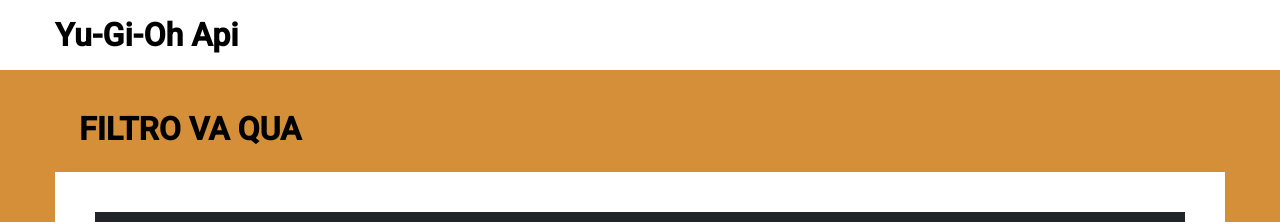
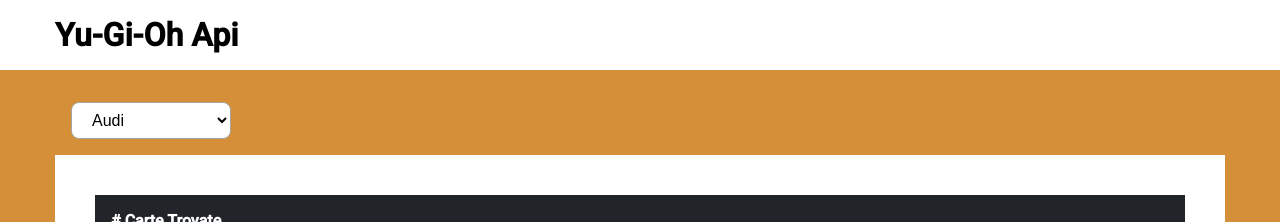
Before and after one commit to GiorgioBelardelli/vite-yu-gi-oh, a Vue app: page / in a window 1280 px wide. Shown: the top 222 px of the page. Built offline with nearby package versions, Linux system fonts and the light colour scheme; no server answers.

Commit message:
Feat: TopSelect component

```diff
--- a/src/App.vue
+++ b/src/App.vue
@@ -2,6 +2,7 @@
 import axios from 'axios'
 import AppHeader from './components/AppHeader.vue'
 import CardList from './components/CardList.vue'
+import TopSelect from './components/TopSelect.vue';
 
 import { store } from './store';
 
@@ -9,6 +10,7 @@
   components: {
     AppHeader,
     CardList,
+    TopSelect,
   },
   data() {
     return {
@@ -21,15 +23,26 @@
         .get(store.apiURL)
         .then((res => {
           store.cardList = res.data.data;
-          console.log(store.cardList);
         }))
         .catch((err) => {
           console.log("Errori", err);
         })
-    }
+    },
+    getArchetypes() {
+      axios
+        .get(store.archetypesURL)
+        .then((res => {
+          // store.archetypeList = res.data.data;
+          console.log(res.data);
+        }))
+        .catch((err) => {
+          // console.log("Errori", err);
+        })
+    },
   },
   created() {
     this.getCards();
+    this.getArchetypes();
   },
 
 }
@@ -38,6 +51,7 @@
 <template>
   <AppHeader message="Yu-Gi-Oh Api" />
   <main>
+    <TopSelect />
     <CardList />
   </main>
 </template>
--- a/src/components/CardList.vue
+++ b/src/components/CardList.vue
@@ -17,11 +17,6 @@
 
 <template>
     <div class="container">
-
-        <div class="container-filter">
-            <h1>FILTRO VA QUA</h1>
-        </div>
-
         <section>
             <div class="msg-container">
                 <h4># Carte Trovate</h4>
@@ -63,8 +58,4 @@
         }
     }
 }
-
-.container-filter {
-    padding: 1.5rem;
-}
 </style>
--- /dev/null
+++ b/src/components/TopSelect.vue
@@ -0,0 +1,45 @@
+<script>
+import { store } from '../store';
+
+export default {
+    name: 'TopSelect',
+
+    data() {
+        return {
+            store
+        }
+    },
+}
+
+</script>
+
+<template>
+    <div class="container">
+        <div class="select-container">
+            <select id="archetype">
+                <option value="volvo">Volvo</option>
+                <option value="saab">Saab</option>
+                <option value="vw">VW</option>
+                <option value="audi" selected>Audi</option>
+            </select>
+        </div>
+    </div>
+</template>
+
+<style lang="scss" scoped>
+@use '../styles/general.scss' as *;
+@use '../styles/partials/variables.scss' as *;
+
+.select-container {
+    padding: 1rem;
+}
+
+select {
+    background-color: $white;
+    font-size: 1rem;
+    width: 10rem;
+    padding: .5rem 1rem;
+    border-radius: 8px;
+    border: 1px solid #a5a5a5;
+}
+</style>
--- a/src/store.js
+++ b/src/store.js
@@ -3,4 +3,6 @@
 export const store = reactive({
     cardList: [],
     apiURL: "https://db.ygoprodeck.com/api/v7/cardinfo.php?num=20&offset=0",
+    archetypeList: [],
+    archetypesURL: "https://db.ygoprodeck.com/api/v7/archetypes.php",
 });
```
Also changed, not shown: src/components/HelloWorld.vue (deleted, +0 -40 lines).
